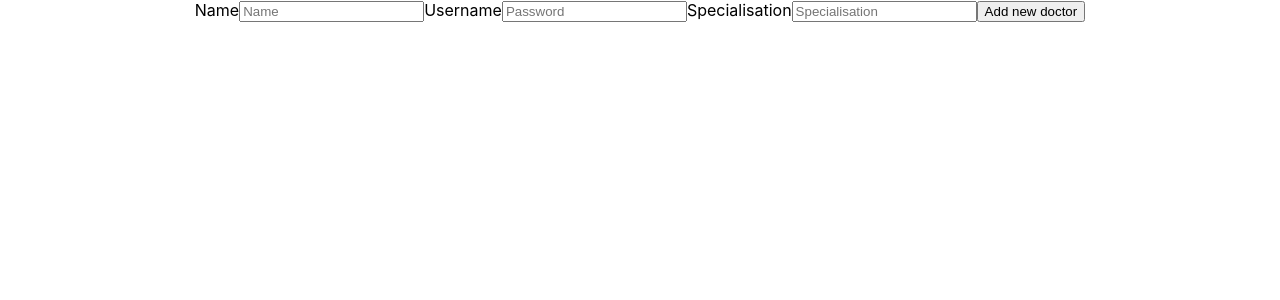
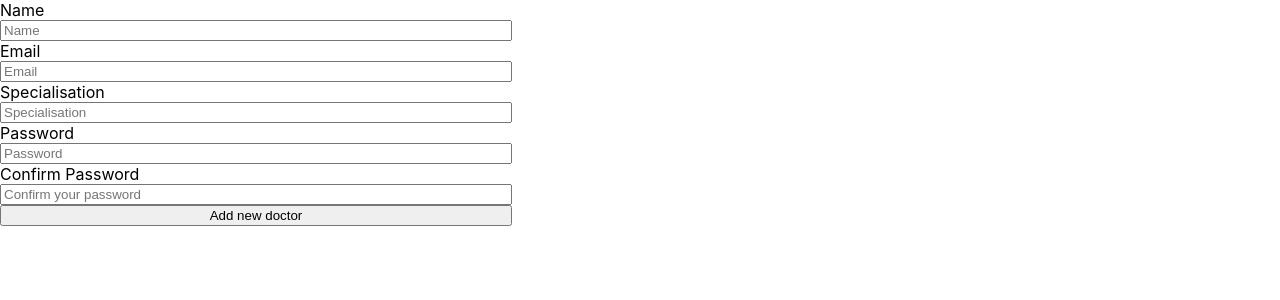
Before and after one commit to SWE40001-SEPA-Group-42/on-demand-teleheath-platform, a React (Create React App) app in the folder frontend/: page / in a window 1280 px wide. Shown: the top 300 px of the page. Built offline with nearby package versions, Linux system fonts and the light colour scheme.

Commit message:
feature/add new doctor from - add yup validation

```diff
--- a/frontend/src/component/DoctorForm.tsx
+++ b/frontend/src/component/DoctorForm.tsx
@@ -1,11 +1,14 @@
 import React from 'react'
-import { Formik, FormikErrors, FormikProps} from 'formik'
-import { has } from 'lodash'
+import { Formik, FormikErrors, FormikProps } from 'formik'
+import * as Yup from 'yup'
+
 
 interface FormModel {
   name: string,
   password: string,
+  confirmPassword: string,
   specialisation: string,
+  email: string,
 }
 
 const DoctorForm = () => {
@@ -15,68 +18,65 @@ const DoctorForm = () => {
         initialValues={{
           name: "",
           password: "",
-          specialisation: ""
+          confirmPassword: "",
+          specialisation: "",
+          email: "",
         }}
 
-        validate={(values)=>{
-          let hasError: boolean = false
-          let errors: FormikErrors<FormModel>={
-            name: undefined,
-            password: undefined,
-            specialisation: undefined
-          }
-
-          if (values.name == "") {
-            errors.name = "Name is required"
-            hasError = true
-          }
-
-          if (values.password == "") {
-            errors.name = "Password is required"
-            hasError = true
-          }
-
-          if (values.specialisation == ""){
-            errors.name = "Specialisation is required"
-            hasError = true
-          }
-
-          return (hasError) ? errors : undefined
-        }}
+        validationSchema={Yup.object().shape({
+          name: Yup.string()
+            .required('Name cannot be blank'),
+          password: Yup.string()
+            .required('Password cannot be blank'), //add regex later if required
+          confirmPassword: Yup.string()
+            .required('Confirm password cannot be blank'),
+          specialisation: Yup.string()
+            .required('Specialisation cannot be blank'),
+          email: Yup.string()
+            .email()
+            .required("Email cannot be blank")
+        })}
 
         onSubmit={(values) => {
           // alert(JSON.stringify(values))
         }}
 
         component={Form}
-        />
+      />
     </div>
   )
 }
 
 let Form: (props: FormikProps<FormModel>) => JSX.Element =
-({ handleSubmit, values, errors, handleChange, setFieldValue, touched }) => {
+  ({ handleSubmit, values, errors, handleChange, setFieldValue, touched }) => {
 
     return (
-      <form onSubmit={handleSubmit}>
+      <form
+        style={{
+          width: "40%",
+          display: "flex",
+          flexDirection: "column",
+          textAlign: "left"
+        }}
+        //style to be removed later
+        onSubmit={handleSubmit}>
         <label>Name</label>
         <input
           type="text"
           name='name'
           placeholder="Name"
           value={values.name}
-          onChange={handleChange}/>
-        { touched.name && errors.name && <div>{errors.name}</div>}
+          onChange={handleChange} />
+        {touched.name && errors.name && <div>{errors.name}</div>}
 
-        <label>Username</label>
+        <label>Email</label>
         <input
           type="text"
-          name='password'
-          placeholder='Password'
-          value={values.password}
-          onChange={handleChange}
-        />
-        { touched.password && errors.password && <div>{errors.password}</div>}
+          name='email'
+          placeholder="Email"
+          value={values.email}
+          onChange={handleChange} />
+        {touched.email && errors.email && <div>{errors.email}</div>}
 
         <label>Specialisation</label>
         <input
@@ -86,7 +86,27 @@ let Form: (props: FormikProps<FormModel>) => JSX.Element =
           value={values.specialisation}
           onChange={handleChange}
         />
-        { touched.specialisation && errors.specialisation && <div>{errors.specialisation}</div>}
+        {touched.specialisation && errors.specialisation && <div>{errors.specialisation}</div>}
+
+        <label>Password</label>
+        <input
+          type="text"
+          name='password'
+          placeholder='Password'
+          value={values.password}
+          onChange={handleChange}
+        />
+        {touched.password && errors.password && <div>{errors.password}</div>}
+
+        <label>Confirm Password</label>
+        <input
+          type="text"
+          name='confirmPassword'
+          placeholder='Confirm your password'
+          value={values.confirmPassword}
+          onChange={handleChange}
+        />
+        {touched.confirmPassword && errors.confirmPassword && <div>{errors.confirmPassword}</div>}
 
         <button type='submit'>
           Add new doctor
```
